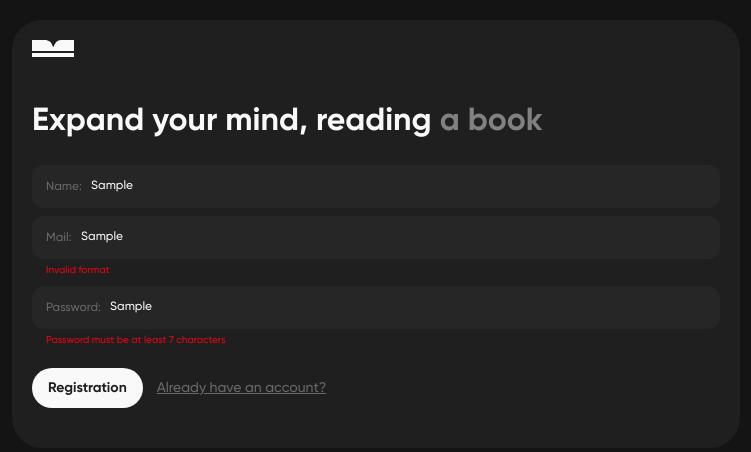
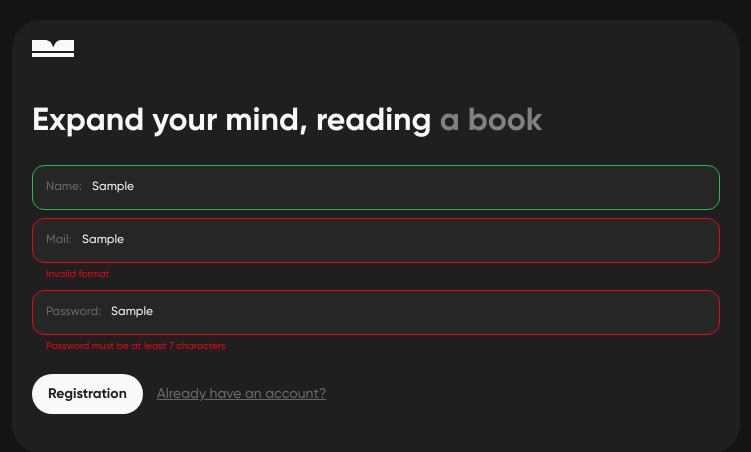
Before and after one commit to georgijbudik/read-journey, a Next.js app: page /register in a window 1280 px wide. Both pictures are taken after typing "Sample", "Sample", "Sample" into the empty fields and a click on the button "Registration". Shown: the top 452 px of the page, without its empty margins (264-1015 px from the left). Built offline with nearby package versions, Linux system fonts and the light colour scheme.

Commit message:
feat: updated registration form

```diff
--- a/app/(auth)/register/_components/registration-form.tsx
+++ b/app/(auth)/register/_components/registration-form.tsx
@@ -5,6 +5,7 @@ import Link from "next/link";
 import { useForm, SubmitHandler } from "react-hook-form";
 import { yupResolver } from "@hookform/resolvers/yup";
 import { registrationSchema } from "@/schemas/registrationSchema";
+import { cn } from "@/lib/utils";
 
 interface IRegisterValues {
   name: string;
@@ -24,8 +25,8 @@ const RegistrationForm = () => {
       mail: "",
       password: "",
     },
+    mode: "all",
   });
-  console.log(errors);
 
   const onSubmit: SubmitHandler<IRegisterValues> = (data) => console.log(data);
 
@@ -33,39 +34,66 @@ const RegistrationForm = () => {
     <form onSubmit={handleSubmit(onSubmit)}>
       <div className="relative mb-2">
         <input
-          className="w-full h-full py-[14px] pl-[59px] text-primary text-xs relative rounded-xl bg-muted outline-0"
+          className={cn(
+            "w-full h-full py-[14px] pl-[59px] text-primary text-xs relative rounded-xl bg-muted outline-0",
+            touchedFields.name
+              ? errors.name
+                ? "border border-accent-red"
+                : "border border-accent-green"
+              : ""
+          )}
           {...register("name")}
         />
         <p className="text-xs text-secondary absolute top-[14px] left-[14px] inline-block">
           Name:{" "}
         </p>
+        {errors?.name && touchedFields.name ? (
           <p className="text-[10px] text-accent-red mt-1 pl-[14px]">
-          {errors.name?.message}
+            {errors.name.message}
           </p>
+        ) : null}
       </div>
       <div className="relative mb-2">
         <input
-          className="w-full h-full py-[14px] pl-[49px] text-primary text-xs relative rounded-xl bg-muted outline-0"
+          className={cn(
+            "w-full h-full py-[14px] pl-[49px] text-primary text-xs relative rounded-xl bg-muted outline-0",
+            touchedFields.mail
+              ? errors.mail
+                ? "border border-accent-red"
+                : "border border-accent-green"
+              : ""
+          )}
           {...register("mail")}
         />
         <p className="text-xs text-secondary absolute top-[14px] left-[14px] inline-block">
           Mail:{" "}
         </p>
+        {errors?.mail && touchedFields.mail ? (
           <p className="text-[10px] text-accent-red mt-1 pl-[14px]">
-          {errors.mail?.message}
+            {errors.mail.message}
           </p>
+        ) : null}
       </div>
       <div className="relative mb-5">
         <input
-          className="w-full h-full py-[14px] pl-[78px] text-primary text-xs relative rounded-xl bg-muted outline-0"
+          className={cn(
+            "w-full h-full py-[14px] pl-[78px] text-primary text-xs relative rounded-xl bg-muted outline-0",
+            touchedFields.password
+              ? errors.password
+                ? "border border-accent-red"
+                : "border border-accent-green"
+              : ""
+          )}
           {...register("password")}
         />
         <p className="text-xs text-secondary absolute top-[14px] left-[14px] inline-block">
           Password:{" "}
         </p>
+        {errors?.password && touchedFields.password ? (
           <p className="text-[10px] text-accent-red mt-1 pl-[14px]">
-          {errors.password?.message}
+            {errors.password.message}
           </p>
+        ) : null}
       </div>
       <div className="">
         <Button
--- a/tailwind.config.ts
+++ b/tailwind.config.ts
@@ -48,6 +48,7 @@ const config = {
           DEFAULT: "hsl(var(--accent))",
           foreground: "hsl(var(--accent-foreground))",
           red: "hsl(var(--accent-red))",
+          green: "hsl(var(--accent-green))",
         },
         popover: {
           DEFAULT: "hsl(var(--popover))",
```
Lines whose indentation alone changed are shown as unchanged.
